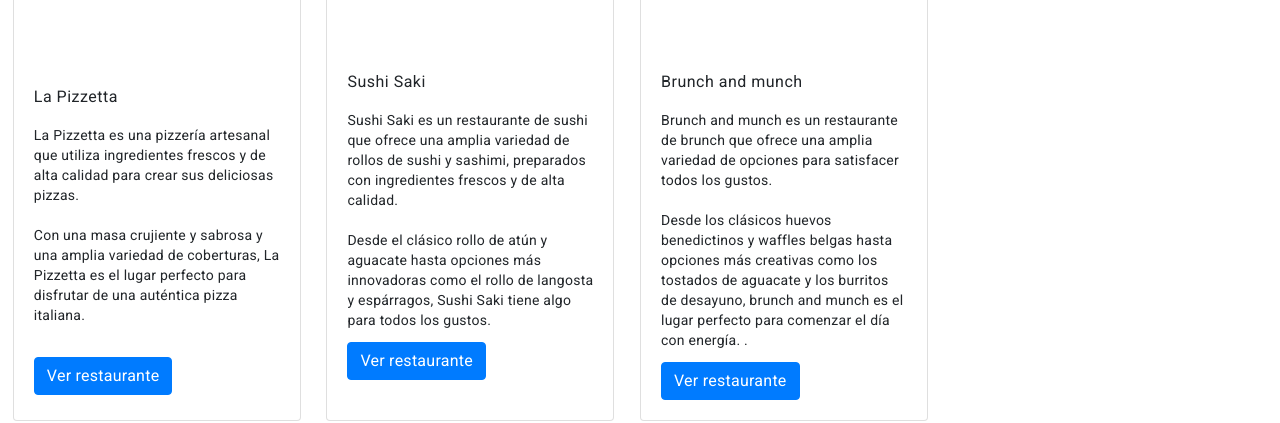
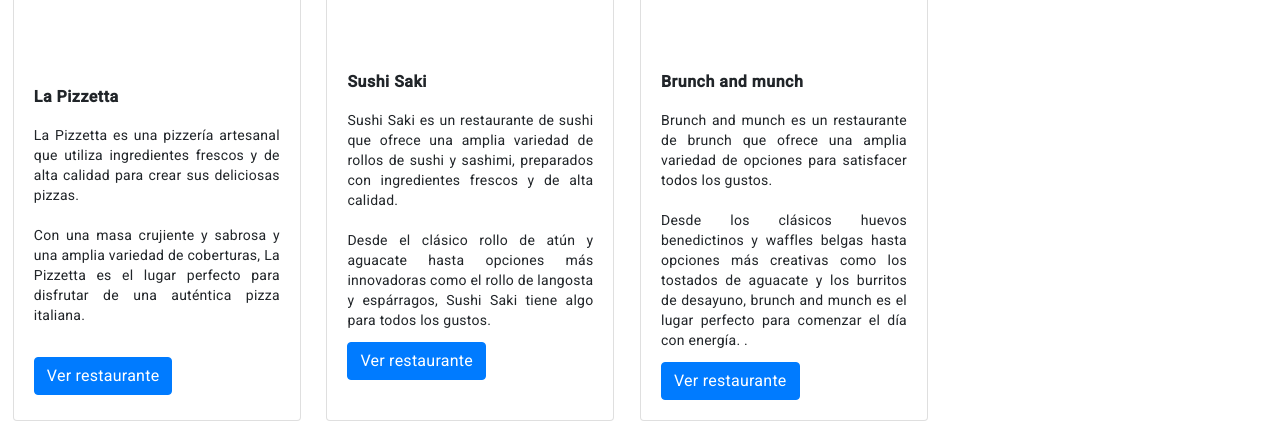
Before and after one commit to DiegoUpgradeHub/front-end-digini-foods, an Angular app: page /home in a window 1280 px wide. Shown: the part 356-779 px from the top of the page. Built offline with nearby package versions, Linux system fonts and the light colour scheme.

Commit message:
maquetado

```diff
--- a/src/app/pages/home/home.component.scss
+++ b/src/app/pages/home/home.component.scss
@@ -6,3 +6,11 @@ flex-direction: row;
 .container-principal .card {
 margin: 1%;
 }
+
+.card-text {
+    text-align: justify;
+  }
+
+  .card-title {
+    font-weight: bold;
+  }
```
